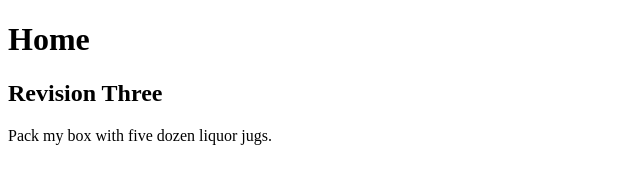
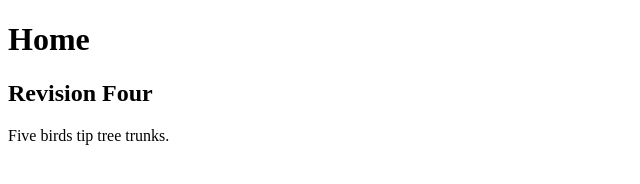
Before and after one commit to lasejour/project, a plain HTML site: page index.html in a window 1280 px wide. Shown: the whole page, without its empty margins (0-640 px from the left). Drawn offline with Linux system fonts and the light colour scheme.

Commit message:
revision four

```diff
--- a/index.html
+++ b/index.html
@@ -7,8 +7,8 @@
 <body>
 
 	<h1>Home</h1>
-	<h2>Revision Three </h2>
-	<p>Pack my box with five dozen liquor jugs.</p>
+	<h2>Revision Four </h2>
+	<p>Five birds tip tree trunks.</p>
 
 </body>
 </html>
```
